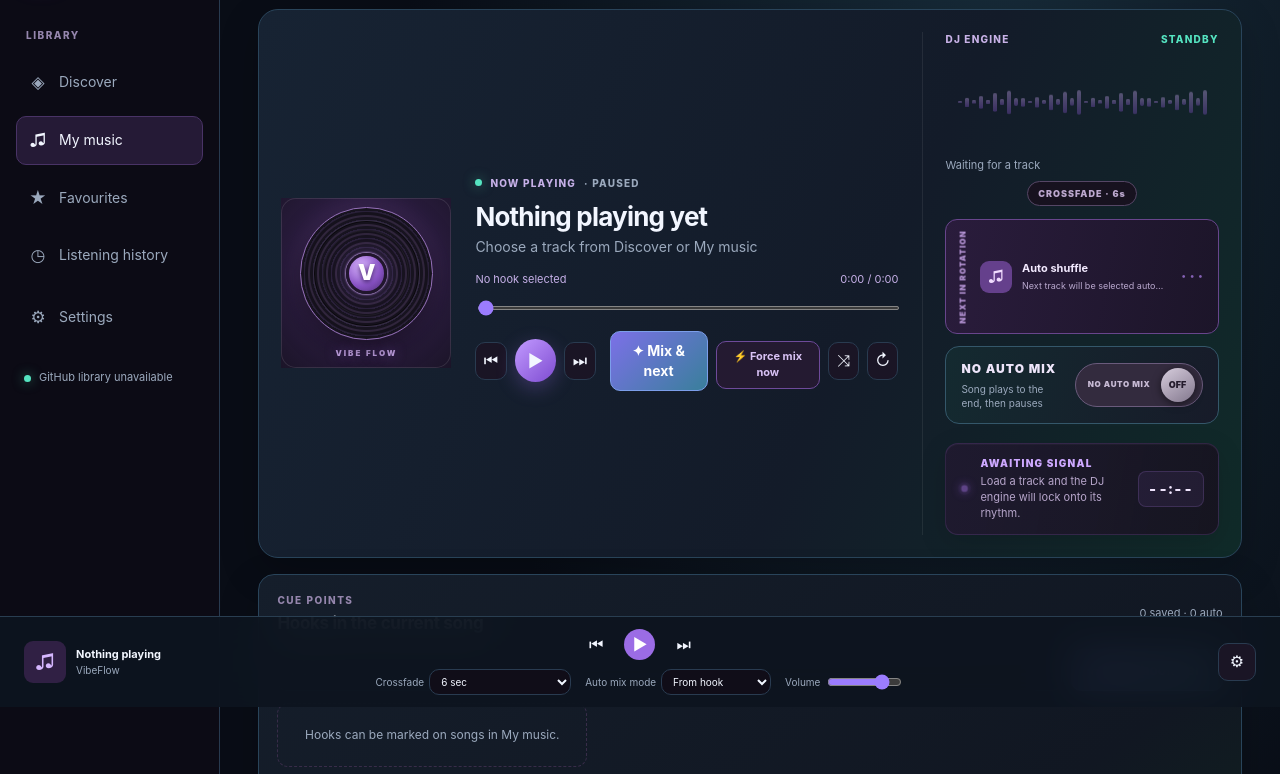
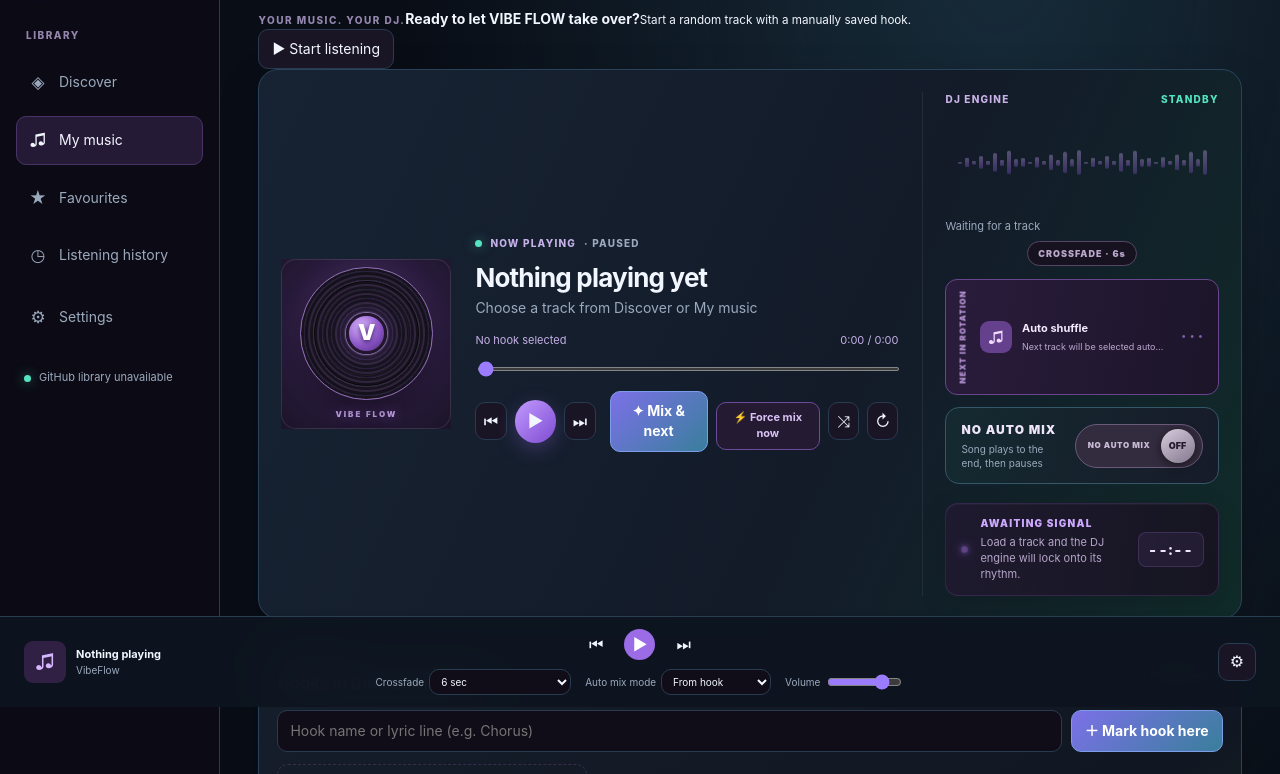
Before and after one commit to kushagra2003/vibeflow, a website: page index.html in a window 1280 px wide. Shown: the part 93-867 px from the top of the page. Drawn offline with Linux system fonts and the light colour scheme; no server answers.

Commit message:
Add random saved-hook launch and party DJ setup

```diff
--- a/index.html
+++ b/index.html
@@ -31,6 +31,10 @@
       <button id="partyModeButton" class="party-launch">✦ Party mode</button>
     </header>
 
+    <section id="firstPlayPrompt" class="first-play-prompt" aria-label="Start VIBE FLOW">
+      <div><span class="eyebrow">YOUR MUSIC. YOUR DJ.</span><strong>Ready to let VIBE FLOW take over?</strong><small>Start a random track with a manually saved hook.</small></div>
+      <button id="firstPlayButton" class="first-play-button" type="button"><span aria-hidden="true">▶</span> Start listening</button>
+    </section>
     <section class="now-card">
       <div class="cover-wrap no-art"><img id="art" alt="" src=""><div class="vinyl-fallback paused" id="vinylFallback" aria-hidden="true"><div class="vinyl-disc"><div class="vinyl-label"><span>V</span></div></div><span class="vinyl-caption">VIBE FLOW</span></div><div class="cover-shine"></div></div>
       <div class="now-info">
```
